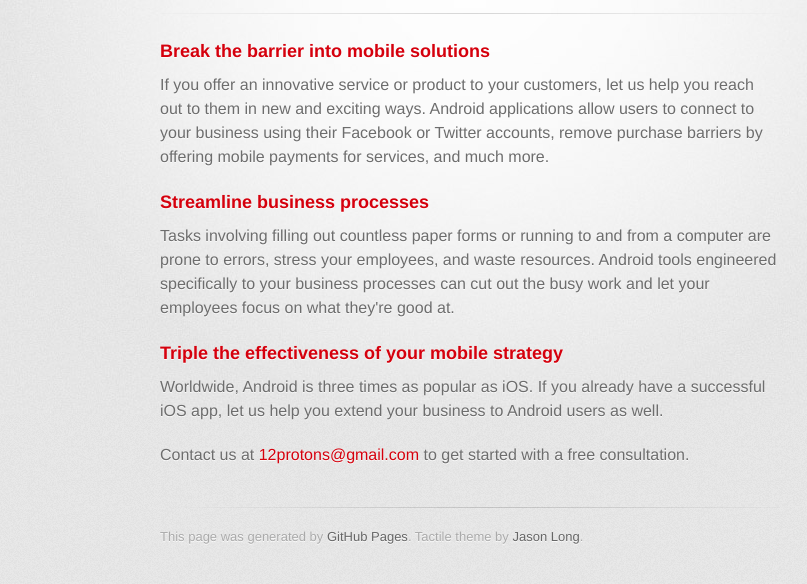
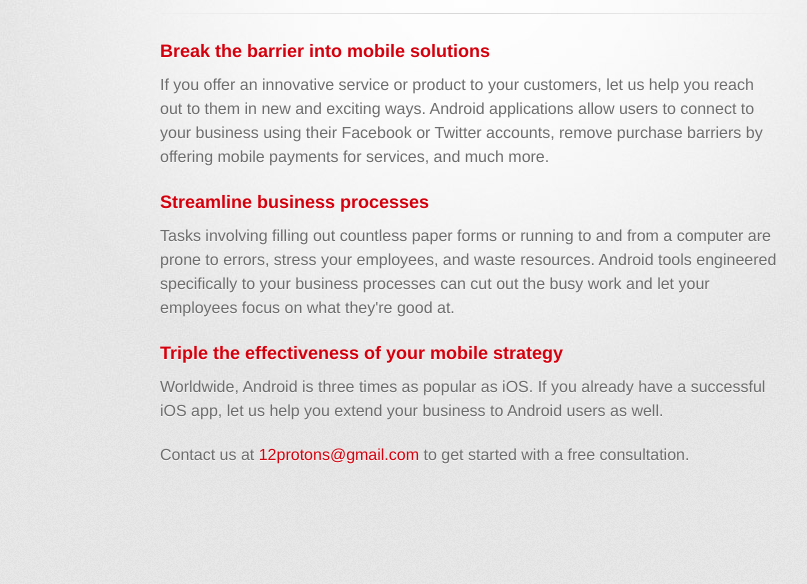
Before and after one commit to 12protons/12protons.github.io, a plain HTML site: page index.html in a window 1280 px wide. Shown: the part 160-744 px from the top of the page, without its empty margins (170-977 px from the left). Drawn offline with Linux system fonts and the light colour scheme; a web font is replaced by a local one.

Commit message:
Update index.html
Removed footer

```diff
--- a/index.html
+++ b/index.html
@@ -40,11 +40,6 @@
 <p>Contact us at <a href="mailto:12protons@gmail.com">12protons@gmail.com</a> to get started with a free consultation.</p>
         </section>
 
-        <footer>
-          This page was generated by <a href="http://pages.github.com">GitHub Pages</a>. Tactile theme by <a href="http://twitter.com/jasonlong">Jason Long</a>.
-        </footer>
-
-
       </div>
     </div>
   </body>
```
